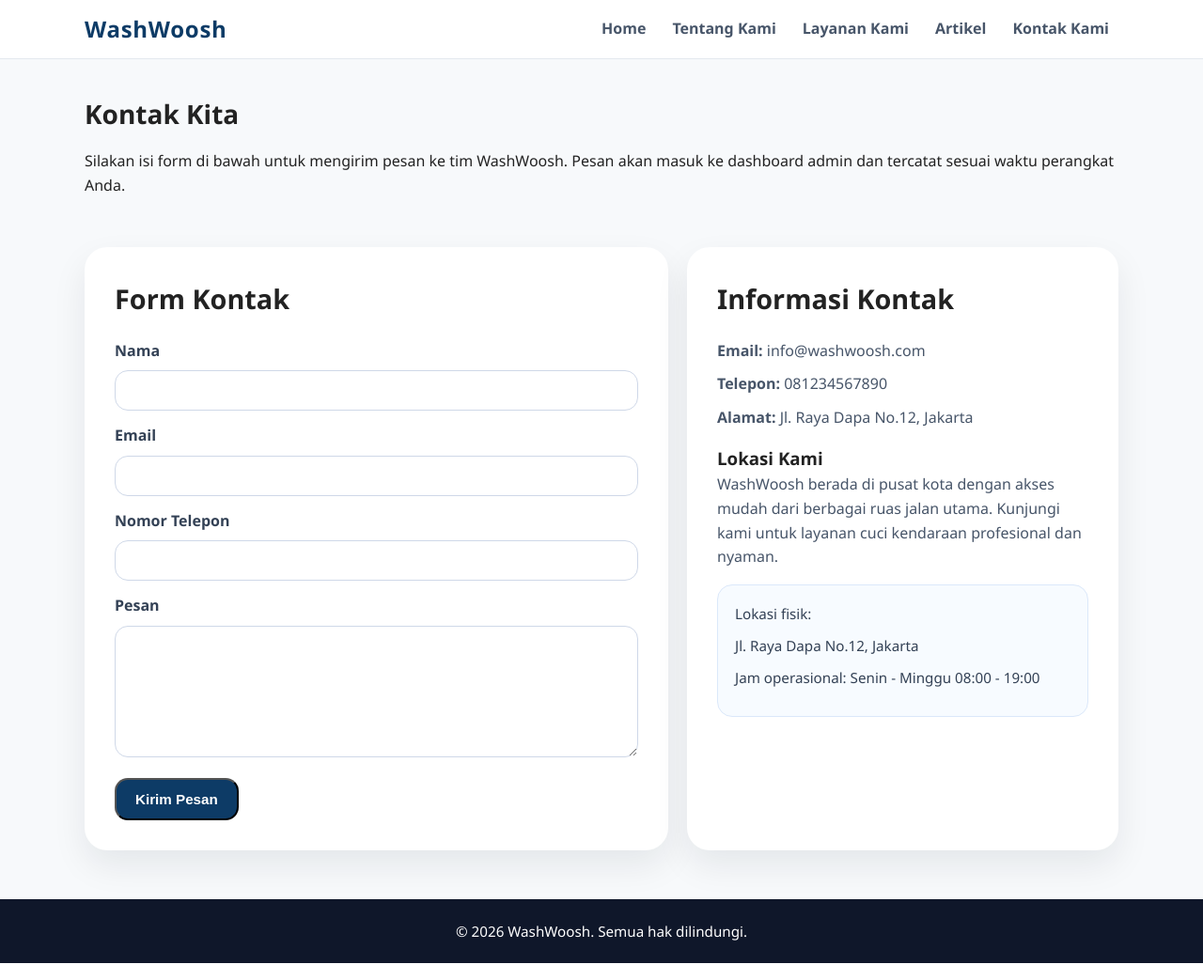
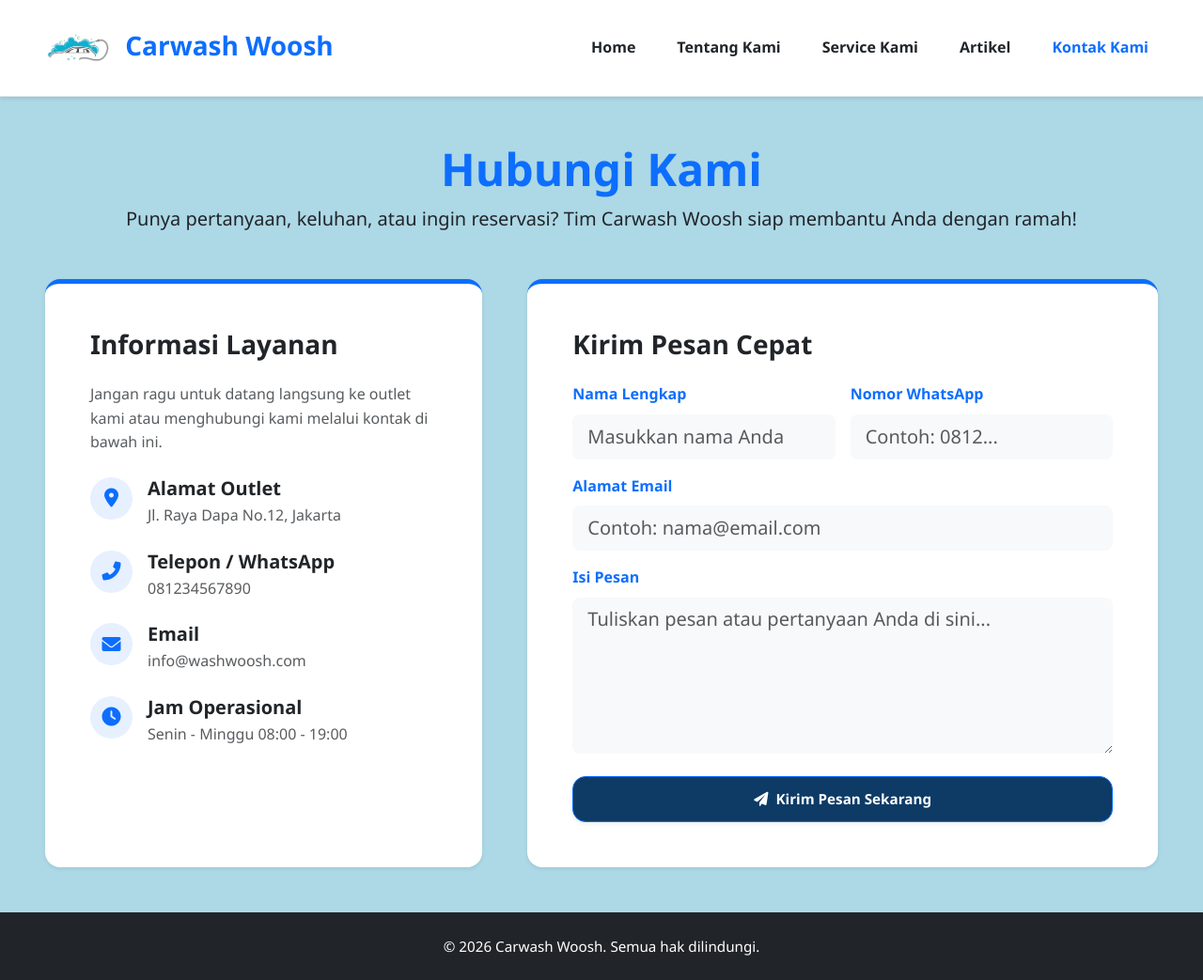
Before and after one commit to AimarHUD/Carwash-Website, a PHP site: page /Frontend/kontak.php in a window 1280 px wide. Shown: the whole page at 94% size. Run offline with PHP 8.4, Linux system fonts and the light colour scheme; data comes from the database, SQL or seed files in the repository.

Commit message:
Mengubah Tampilan Kontak Kami pada halaman Front End

```diff
--- a/Frontend/kontak.php
+++ b/Frontend/kontak.php
@@ -2,8 +2,10 @@
 require_once 'includes/company_data.php';
 require_once '../config/koneksi.php';
 
+// Mengambil pesan flash (jika ada)
 $flash = get_flash_message();
 
+// Logika Pemrosesan Form Kontak
 if ($_SERVER['REQUEST_METHOD'] === 'POST' && isset($_POST['submit_contact'])) {
     $nama = trim($_POST['nama'] ?? '');
     $email = trim($_POST['email'] ?? '');
@@ -51,92 +53,168 @@ if ($_SERVER['REQUEST_METHOD'] === 'POST' && isset($_POST['submit_contact'])) {
 <head>
     <meta charset="UTF-8">
     <meta name="viewport" content="width=device-width, initial-scale=1.0">
-    <title>Kontak <?= htmlspecialchars($company['nama_perusahaan'] ?? 'WashWoosh') ?></title>
+    <title>Kontak Kami - Carwash Woosh</title>
+
+    <link href="https://cdn.jsdelivr.net/npm/bootstrap@5.3.0/dist/css/bootstrap.min.css" rel="stylesheet">
+    <link rel="stylesheet" href="https://cdnjs.cloudflare.com/ajax/libs/font-awesome/6.0.0/css/all.min.css">
+
     <link rel="stylesheet" href="assets/css/style.css">
+
+    <style>
+        /* Latar Belakang Biru Muda yang Friendly */
+        body {
+            background-color: #add8e6 !important;
+            display: flex;
+            flex-direction: column;
+            min-height: 100vh;
+        }
+
+        .site-header {
+            background-color: #ffffff;
+            box-shadow: 0 2px 4px rgba(0,0,0,0.1);
+        }
+
+        /* Aksen Garis Biru pada Kartu Kontak */
+        .card-friendly {
+            border-top: 5px solid #0d6efd !important;
+        }
+    </style>
 </head>
 <body>
-    <header class="site-header">
-        <div class="container header-inner">
-            <a class="logo" href="index.php"><?= htmlspecialchars($company['nama_perusahaan'] ?? 'WashWoosh') ?></a>
-            <nav class="site-nav">
-                <a href="index.php">Home</a>
-                <a href="tentang.php">Tentang Kami</a>
-                <a href="service.php">Layanan Kami</a>
-                <a href="artikel.php">Artikel</a>
-                <a href="kontak.php">Kontak Kami</a>
+    <header class="site-header py-3">
+        <div class="container-fluid px-5 d-flex justify-content-between align-items-center">
+            <a class="navbar-brand fw-bold fs-3 text-primary text-decoration-none" href="index.php">
+                 <img src="assets/images/logo washwoosh.png" alt="Logo Carwash Woosh" width="70" class="me-2 d-none d-md-inline">
+                Carwash Woosh
+            </a>
+
+            <nav class="site-nav d-flex gap-4 fw-semibold">
+                <a class="text-decoration-none text-dark" href="index.php">Home</a>
+                <a class="text-decoration-none text-dark" href="tentang.php">Tentang Kami</a>
+                <a class="text-decoration-none text-dark" href="service.php">Service Kami</a>
+                <a class="text-decoration-none text-dark" href="artikel.php">Artikel</a>
+                <a class="text-decoration-none text-primary" href="kontak.php">Kontak Kami</a>
             </nav>
         </div>
     </header>
 
-    <main class="container content-wrapper">
-        <section class="page-section page-section--wide">
-            <h1>Kontak Kita</h1>
-            <p>Silakan isi form di bawah untuk mengirim pesan ke tim WashWoosh. Pesan akan masuk ke dashboard admin dan tercatat sesuai waktu perangkat Anda.</p>
-        </section>
+    <main class="py-5 flex-grow-1">
+        <div class="container-fluid px-5">
 
-        <?php if ($flash): ?>
-            <div class="alert <?= $flash['type'] === 'success' ? 'alert-success' : 'alert-danger' ?>">
-                <?= htmlspecialchars($flash['message']) ?>
-            </div>
-        <?php endif; ?>
-
-        <div class="contact-grid">
-            <div class="contact-card">
-                <h2>Form Kontak</h2>
-                <form method="POST" action="kontak.php" class="contact-form">
-                    <label for="nama">Nama</label>
-                    <input type="text" id="nama" name="nama" required>
-
-                    <label for="email">Email</label>
-                    <input type="email" id="email" name="email" required>
-
-                    <label for="no_telp">Nomor Telepon</label>
-                    <input type="tel" id="no_telp" name="no_telp" required>
-
-                    <label for="pesan">Pesan</label>
-                    <textarea id="pesan" name="pesan" rows="6" required></textarea>
-
-                    <input type="hidden" name="created_at" id="created_at">
-                    <button type="submit" name="submit_contact" class="btn btn-primary">Kirim Pesan</button>
-                </form>
+            <div class="text-center mb-5">
+                <h1 class="fw-bold text-primary display-5">Hubungi Kami</h1>
+                <p class="lead text-dark">Punya pertanyaan, keluhan, atau ingin reservasi? Tim <strong>Carwash Woosh</strong> siap membantu Anda dengan ramah!</p>
             </div>
 
-            <div class="contact-card contact-info">
-                <h2>Informasi Kontak</h2>
-                <div class="info-block">
-                    <p><strong>Email:</strong> <?= htmlspecialchars($company['email'] ?? '-') ?></p>
-                    <p><strong>Telepon:</strong> <?= htmlspecialchars($company['no_telp'] ?? '-') ?></p>
-                    <p><strong>Alamat:</strong> <?= htmlspecialchars($company['alamat'] ?? '-') ?></p>
+            <div class="row g-5">
+                <div class="col-lg-5">
+                    <div class="card h-100 p-4 p-md-5 border-0 shadow-sm rounded-4 bg-white card-friendly">
+                        <h3 class="fw-bold mb-4 text-dark">Informasi Layanan</h3>
+                        <p class="text-muted mb-4">Jangan ragu untuk datang langsung ke outlet kami atau menghubungi kami melalui kontak di bawah ini.</p>
+
+                        <div class="d-flex align-items-start mb-4">
+                            <div class="bg-primary bg-opacity-10 text-primary rounded-circle d-flex justify-content-center align-items-center me-3" style="width: 45px; height: 45px;">
+                                <i class="fas fa-map-marker-alt fs-5"></i>
+                            </div>
+                            <div>
+                                <h5 class="fw-bold mb-1">Alamat Outlet</h5>
+                                <p class="text-muted mb-0"><?= htmlspecialchars($company['alamat'] ?? '-') ?></p>
+                            </div>
+                        </div>
+
+                        <div class="d-flex align-items-start mb-4">
+                            <div class="bg-primary bg-opacity-10 text-primary rounded-circle d-flex justify-content-center align-items-center me-3" style="width: 45px; height: 45px;">
+                                <i class="fas fa-phone-alt fs-5"></i>
+                            </div>
+                            <div>
+                                <h5 class="fw-bold mb-1">Telepon / WhatsApp</h5>
+                                <p class="text-muted mb-0"><?= htmlspecialchars($company['no_telp'] ?? '-') ?></p>
+                            </div>
+                        </div>
+
+                        <div class="d-flex align-items-start mb-4">
+                            <div class="bg-primary bg-opacity-10 text-primary rounded-circle d-flex justify-content-center align-items-center me-3" style="width: 45px; height: 45px;">
+                                <i class="fas fa-envelope fs-5"></i>
+                            </div>
+                            <div>
+                                <h5 class="fw-bold mb-1">Email</h5>
+                                <p class="text-muted mb-0"><?= htmlspecialchars($company['email'] ?? '-') ?></p>
+                            </div>
+                        </div>
+
+                        <div class="d-flex align-items-start">
+                            <div class="bg-primary bg-opacity-10 text-primary rounded-circle d-flex justify-content-center align-items-center me-3" style="width: 45px; height: 45px;">
+                                <i class="fas fa-clock fs-5"></i>
+                            </div>
+                            <div>
+                                <h5 class="fw-bold mb-1">Jam Operasional</h5>
+                                <p class="text-muted mb-0"><?= htmlspecialchars($company['jam_operasional'] ?? '-') ?></p>
+                            </div>
+                        </div>
+                    </div>
                 </div>
 
-                <div class="info-block">
-                    <h3>Lokasi Kami</h3>
-                    <p><?= htmlspecialchars($company['nama_perusahaan'] ?? 'WashWoosh') ?> berada di pusat kota dengan akses mudah dari berbagai ruas jalan utama. Kunjungi kami untuk layanan cuci kendaraan profesional dan nyaman.</p>
-                </div>
+                <div class="col-lg-7">
+                    <div class="card h-100 p-4 p-md-5 border-0 shadow-sm rounded-4 bg-white card-friendly">
+                        <h3 class="fw-bold mb-4 text-dark">Kirim Pesan Cepat</h3>
 
-                <div class="map-card">
-                    <p>Lokasi fisik:</p>
-                    <p><?= htmlspecialchars($company['alamat'] ?? '-') ?></p>
-                    <p>Jam operasional: <?= htmlspecialchars($company['jam_operasional'] ?? '-') ?></p>
+                        <?php if (!empty($flash)): ?>
+                            <?php
+                                // Deteksi apakah get_flash_message() me-return string HTML atau array
+                                if (is_array($flash)) {
+                                    $msg_type = $flash['type'] ?? 'info';
+                                    $msg_text = $flash['message'] ?? '';
+                                } else {
+                                    $msg_type = strpos($flash, 'danger') !== false ? 'danger' : 'success'; // fallback sederhana
+                                    $msg_text = $flash;
+                                }
+                            ?>
+                            <div class="alert alert-<?= $msg_type ?> alert-dismissible fade show shadow-sm" role="alert">
+                                <?= is_array($flash) ? htmlspecialchars($msg_text) : $msg_text ?>
+                                <button type="button" class="btn-close" data-bs-dismiss="alert" aria-label="Close"></button>
+                            </div>
+                        <?php endif; ?>
+
+                        <form action="" method="POST">
+                            <div class="row g-3 mb-3">
+                                <div class="col-md-6">
+                                    <label class="form-label fw-semibold text-primary">Nama Lengkap</label>
+                                    <input type="text" name="nama" class="form-control form-control-lg bg-light border-0" placeholder="Masukkan nama Anda" required>
+                                </div>
+                                <div class="col-md-6">
+                                    <label class="form-label fw-semibold text-primary">Nomor WhatsApp</label>
+                                    <input type="text" name="no_telp" class="form-control form-control-lg bg-light border-0" placeholder="Contoh: 0812..." required>
+                                </div>
+                            </div>
+
+                            <div class="mb-3">
+                                <label class="form-label fw-semibold text-primary">Alamat Email</label>
+                                <input type="email" name="email" class="form-control form-control-lg bg-light border-0" placeholder="Contoh: nama@email.com" required>
+                            </div>
+
+                            <div class="mb-4">
+                                <label class="form-label fw-semibold text-primary">Isi Pesan</label>
+                                <textarea name="pesan" class="form-control form-control-lg bg-light border-0" rows="5" placeholder="Tuliskan pesan atau pertanyaan Anda di sini..." required></textarea>
+                            </div>
+
+                            <button type="submit" name="submit_contact" class="btn btn-primary btn-lg w-100 fw-bold shadow-sm">
+                                <i class="fas fa-paper-plane me-2"></i> Kirim Pesan Sekarang
+                            </button>
+                        </form>
+
+                    </div>
                 </div>
             </div>
+
         </div>
     </main>
 
-    <footer class="site-footer">
-        <div class="container">
-            <p>&copy; <?= date('Y') ?> <?= htmlspecialchars($company['nama_perusahaan'] ?? 'WashWoosh') ?>. Semua hak dilindungi.</p>
+    <footer class="site-footer bg-dark text-white py-4 mt-auto">
+        <div class="container-fluid px-5 text-center">
+            <p class="mb-0">&copy; <?= date('Y') ?> Carwash Woosh. Semua hak dilindungi.</p>
         </div>
     </footer>
 
-    <script>
-        const createdAtInput = document.getElementById('created_at');
-        if (createdAtInput) {
-            const now = new Date();
-            const pad = (value) => String(value).padStart(2, '0');
-            const formatted = `${now.getFullYear()}-${pad(now.getMonth() + 1)}-${pad(now.getDate())} ${pad(now.getHours())}:${pad(now.getMinutes())}:${pad(now.getSeconds())}`;
-            createdAtInput.value = formatted;
-        }
-    </script>
+    <script src="https://cdn.jsdelivr.net/npm/bootstrap@5.3.0/dist/js/bootstrap.bundle.min.js"></script>
 </body>
 </html>
```
